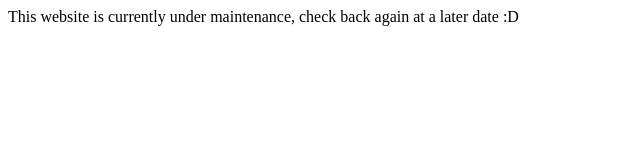
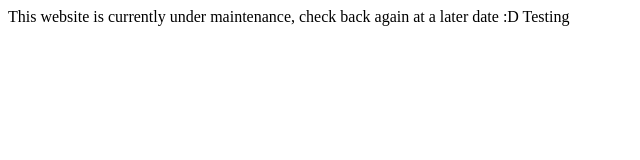
Before and after one commit to FRC-4121/FRC-4121.github.io, a plain HTML site: page index.html in a window 1280 px wide. Shown: the full height of the page, 0-640 px from the left. Drawn offline with Linux system fonts and the light colour scheme.

Commit message:
Update index.html

```diff
--- a/index.html
+++ b/index.html
@@ -3,6 +3,7 @@
     <title>Viking Robotics | Team 4121</title>
   </head>
   <body>
-This website is currently under maintenance, check back again at a later date :D
+This website is currently under maintenance, check back again at a later date :D Testing
+
   </body>
 </html>
```
